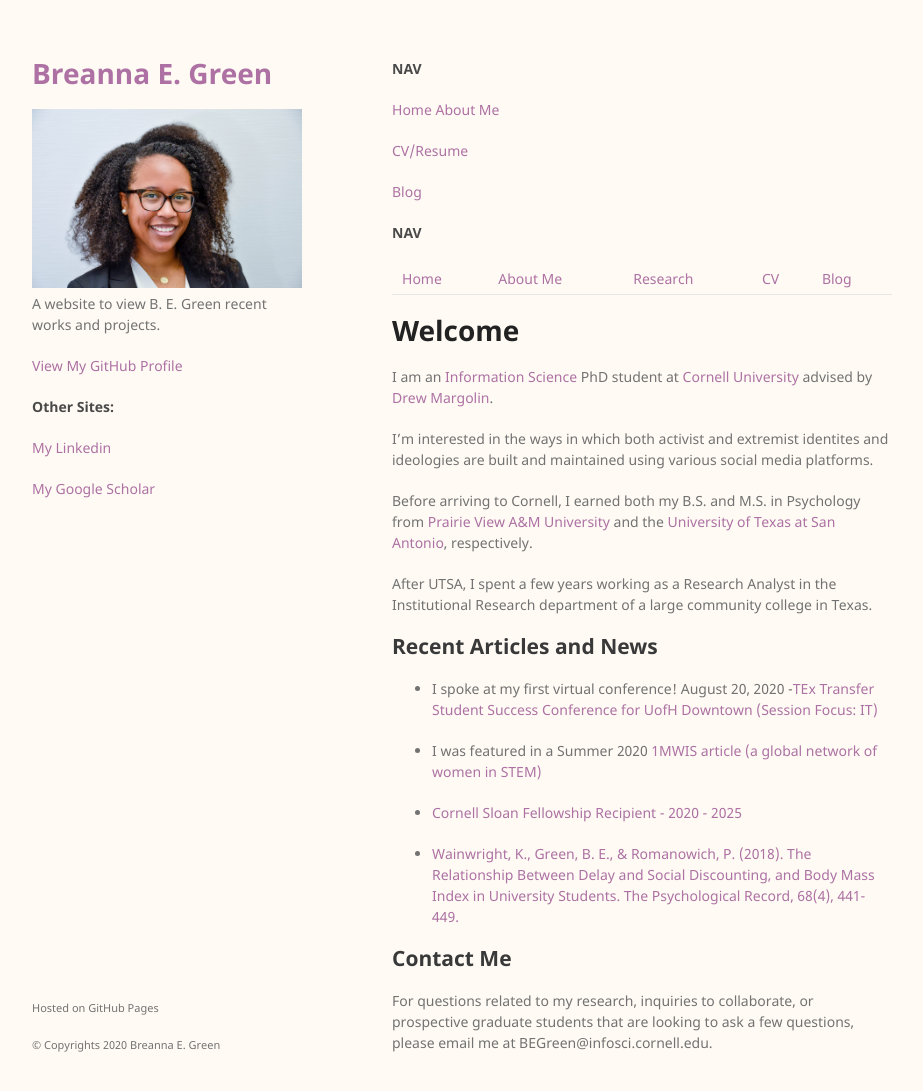
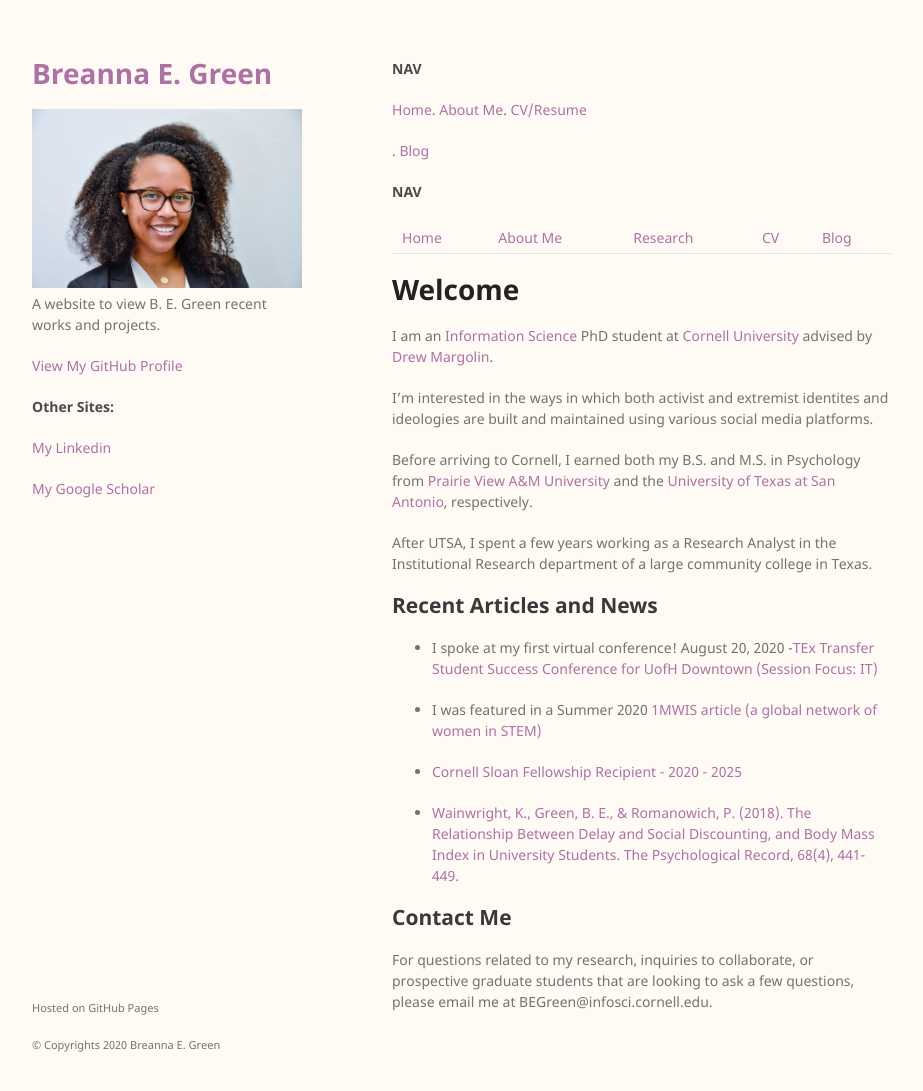
Before and after one commit to bregreen/bregreen.github.io, a Jekyll site: the page built from index.md, in a window 1280 px wide and 1123 px high. Shown: the top 1091 px of the window, without its empty margins (178-1101 px from the left). Built offline with Jekyll 4.4.1, drawn with Linux system fonts in a browser that asks for light colours; nearby versions of some CDN libraries.

Commit message:
Update default.html

```diff
--- a/_layouts/default.html
+++ b/_layouts/default.html
@@ -80,9 +80,7 @@
       <section>
 
       <h4>NAV</h4>
-      <p class="view"><a href="https://bregreen.github.io/index.html">Home</a> <a href="https://bregreen.github.io/about.html">About Me</a></p>
-      <p class="view"><a href="https://bregreen.github.io/cv.html">CV/Resume</a></p>
-      <p class="view"><a href="https://bregreen.github.io/blog.html">Blog</a></p>
+      <p class="view"><a href="https://bregreen.github.io/index.html">Home</a>.  <a href="https://bregreen.github.io/about.html">About Me</a>.  <a href="https://bregreen.github.io/cv.html">CV/Resume</a></p>.  <a href="https://bregreen.github.io/blog.html">Blog</a></p>
 
 
       {{ content }}
```
